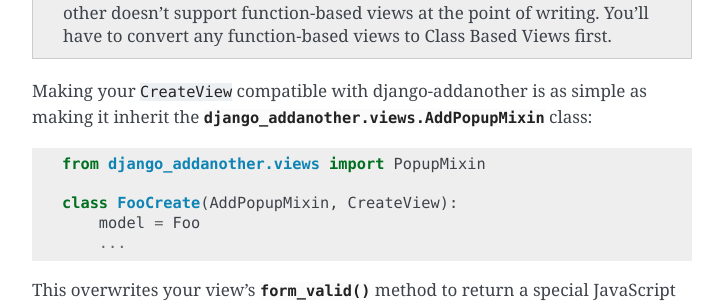
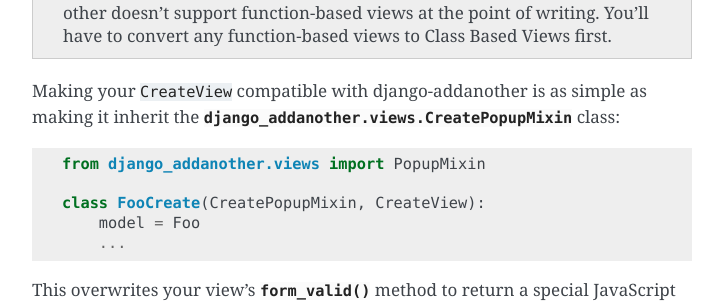
Before and after one commit to jonashaag/django-addanother, a Sphinx documentation site: the page built from docs/usage.rst, in a window 1280 px wide and 900 px high, scrolled down 903 px. Shown: the part 151-454 px from the top of the window, without its empty margins (388-1111 px from the left). Built offline with Sphinx 7.4.7, drawn with Linux system fonts in a browser that asks for light colours.

Commit message:
renamed ChangePopupMixin to UpdatePopupMixin and AddPopupMixin to CreatePopupMixin

```diff
--- a/docs/howitworks.rst
+++ b/docs/howitworks.rst
@@ -6,4 +6,4 @@
 
 The popup window isn't much different from your usual form handling views. The main difference is that when the form has been submitted and validated successfully, after saving the newly created object, the user is not redirected to the view's :attr:`~django.views.generic.edit.FormMixin.success_url`. Instead, a special JavaScript-only response is being sent to the browser, adding the new object to the selection (or modifying the option) in the original window and closing the popup window.
 
-Any :class:`~django.views.generic.edit.CreateView` or :class:`~django.views.generic.edit.UpdateView` can be made compatible with django-addanother. When opened in a popup, the view gets appended the ``?_popup=1`` GET parameter, which is how the view knows when to respond with its special JavaScript response. This special handling is taken care of in :class:`django_addanother.views.AddPopupMixin` and :class:`django_addanother.views.ChangePopupMixin`, whose usage is explained in :ref:`usage`.
+Any :class:`~django.views.generic.edit.CreateView` or :class:`~django.views.generic.edit.UpdateView` can be made compatible with django-addanother. When opened in a popup, the view gets appended the ``?_popup=1`` GET parameter, which is how the view knows when to respond with its special JavaScript response. This special handling is taken care of in :class:`django_addanother.views.CreatePopupMixin` and :class:`django_addanother.views.UpdatePopupMixin`, whose usage is explained in :ref:`usage`.
--- a/docs/usage.rst
+++ b/docs/usage.rst
@@ -42,11 +42,11 @@
 ----------------------------------
 .. note:: This assumes you're using Django's generic :class:`~django.views.generic.edit.CreateView`. django-addanother doesn't support function-based views at the point of writing. You'll have to convert any function-based views to Class Based Views first.
 
-Making your ``CreateView`` compatible with django-addanother is as simple as making it inherit the :class:`django_addanother.views.AddPopupMixin` class::
+Making your ``CreateView`` compatible with django-addanother is as simple as making it inherit the :class:`django_addanother.views.CreatePopupMixin` class::
 
   from django_addanother.views import PopupMixin
 
-  class FooCreate(AddPopupMixin, CreateView):
+  class FooCreate(CreatePopupMixin, CreateView):
       model = Foo
       ...
 
```
Also changed, not shown: 2 other files.
